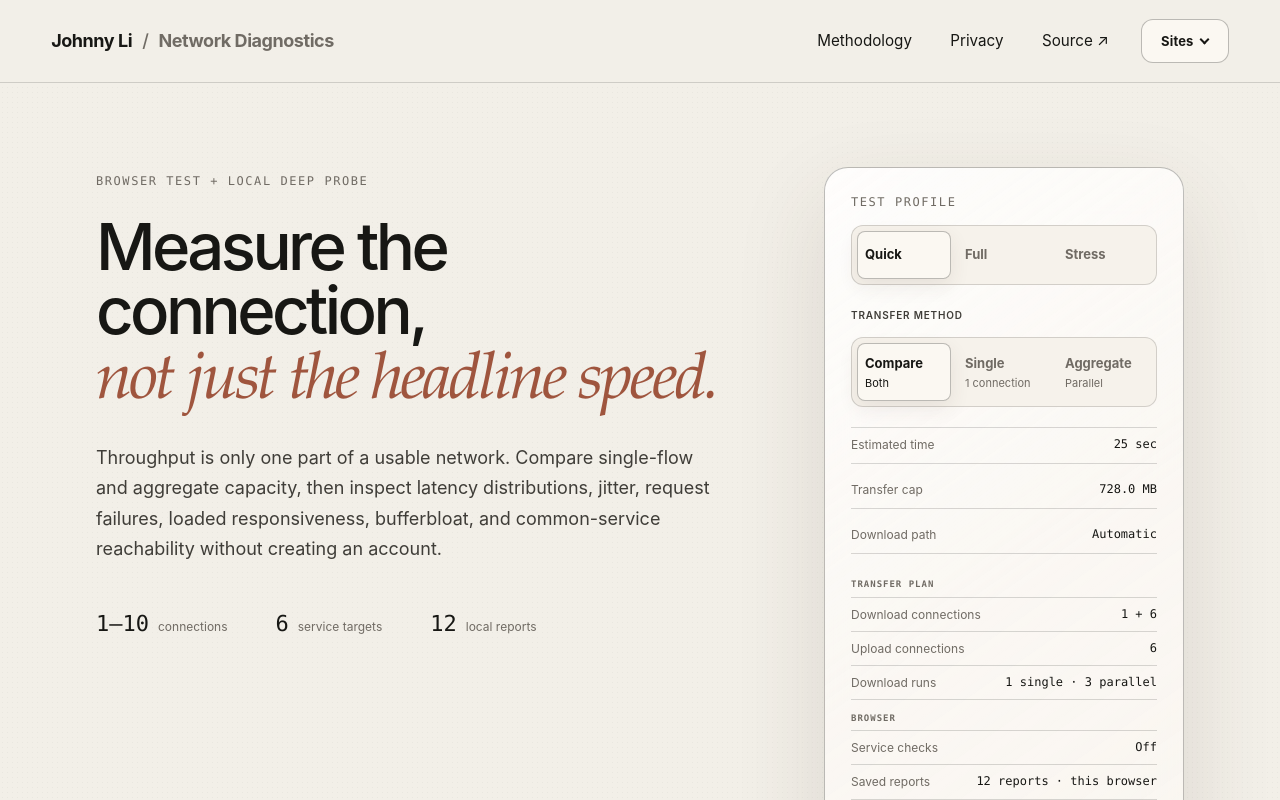
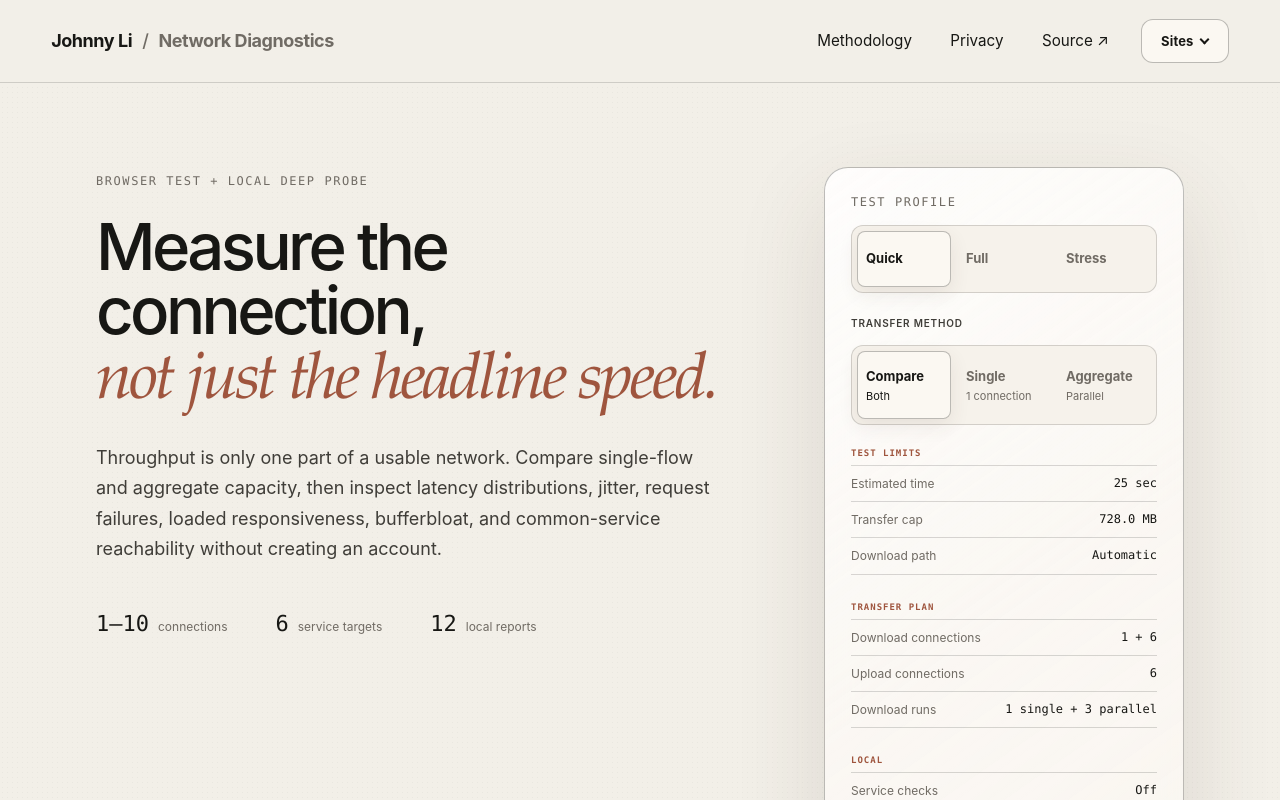
Before and after one commit to JohnnyZLi/Network-Diagnostics-Suite, a React (Vite) app: page / in a window 1280 px wide. Shown: the top 800 px of the page. Built offline with nearby package versions, Linux system fonts and the light colour scheme.

Commit message:
Restore the previous test summary layout
Restore the prior selector sizing, Test limits / Transfer plan / Local hierarchy, and plus-separated run label. Add more space before subsequent section headings and render those headings in terracotta.

```diff
--- a/src/components/TestControls.tsx
+++ b/src/components/TestControls.tsx
@@ -174,11 +174,14 @@ export function TestControls({
       </div>
 
       <div className="test-controls__summary">
-        <dl className="test-controls__limits">
-          <div><dt>Estimated time</dt><dd>{compactEstimatedTime(config.estimatedTime)}</dd></div>
-          <div><dt>Transfer cap</dt><dd>{formatBytes(transferCap)}</dd></div>
-          <div><dt>Download path</dt><dd className={downloadPath === "auto" ? "path-recommendation" : ""}>{DOWNLOAD_PATHS[downloadPath].name}</dd></div>
-        </dl>
+        <div className="test-controls__summary-group">
+          <div className="test-controls__summary-label">Test limits</div>
+          <dl>
+            <div><dt>Estimated time</dt><dd>{compactEstimatedTime(config.estimatedTime)}</dd></div>
+            <div><dt>Transfer cap</dt><dd>{formatBytes(transferCap)}</dd></div>
+            <div><dt>Download path</dt><dd className={downloadPath === "auto" ? "path-recommendation" : ""}>{DOWNLOAD_PATHS[downloadPath].name}</dd></div>
+          </dl>
+        </div>
 
         <div className="test-controls__summary-group">
           <div className="test-controls__summary-label">Transfer plan</div>
@@ -190,7 +193,7 @@ export function TestControls({
         </div>
 
         <div className="test-controls__summary-group">
-          <div className="test-controls__summary-label">Browser</div>
+          <div className="test-controls__summary-label">Local</div>
           <dl>
             <div><dt>Service checks</dt><dd>{config.includeServices ? "6 destinations" : "Off"}</dd></div>
             <div><dt>Saved reports</dt><dd>12 reports · this browser</dd></div>
--- a/src/diagnostics/flow-plan.ts
+++ b/src/diagnostics/flow-plan.ts
@@ -110,7 +110,7 @@ function comparePlan(config: TestModeConfig): Pick<DiagnosticTestPlan, "download
     uploadConnectionLabel: config.comparisonSingleUploadDurationMs > 0
       ? connectionSequence([1, config.uploadConcurrency])
       : String(config.uploadConcurrency),
-    sampleLabel: `1 single · ${config.downloadSamples} parallel`,
+    sampleLabel: `1 single + ${config.downloadSamples} parallel`,
     methodDescription: config.id === "quick"
       ? "Compares single and parallel download speed, then tests parallel upload."
       : "Compares single and parallel speed in both directions."
--- a/src/test-controls.css
+++ b/src/test-controls.css
@@ -10,18 +10,13 @@
   min-height: 56px;
   display: grid;
   align-content: center;
-  gap: 3px;
-  padding: 8px 7px;
+  gap: 4px;
   overflow: hidden;
-}
-
-.test-controls .mode-option {
-  min-height: 48px;
 }
 
 .transfer-method-selector .mode-option,
 .path-selector .mode-option {
-  min-height: 58px;
+  min-height: 68px;
 }
 
 .mode-option span,
@@ -38,7 +33,7 @@
 }
 
 .test-controls__subheading {
-  margin: 17px 0 8px;
+  margin: 20px 0 9px;
   color: var(--muted-strong);
   font-size: 10px;
   font-weight: 600;
@@ -46,38 +41,32 @@
   letter-spacing: .08em;
 }
 
-.transfer-method-selector {
-  margin-bottom: 11px;
+.test-controls__summary-group {
+  margin-top: 15px;
 }
 
-.test-controls__summary-group {
-  margin-top: 12px;
+.test-controls__summary-group + .test-controls__summary-group {
+  margin-top: 26px;
 }
 
 .test-controls__summary-label {
-  color: var(--muted);
+  color: var(--accent);
   font: 600 9px/1.35 ui-monospace, SFMono-Regular, Menlo, monospace;
   text-transform: uppercase;
   letter-spacing: .11em;
 }
 
-.test-controls__limits,
 .test-controls__summary-group dl {
   gap: 0;
   margin: 6px 0 0;
   border-top: 1px solid var(--line);
 }
 
-.test-controls__limits {
-  margin-top: 0;
-}
-
-.test-controls__limits div,
 .test-controls__summary-group dl div {
-  min-height: 32px;
+  min-height: 34px;
   align-items: center;
   gap: 12px;
-  padding: 7px 0;
+  padding: 8px 0;
 }
 
 .test-controls__summary dt {
@@ -93,12 +82,12 @@
 }
 
 .test-controls__summary dl .test-controls__variable-row {
-  min-height: 32px;
+  min-height: 34px;
   align-items: center;
 }
 
 .test-controls__summary-group:last-child {
-  margin-bottom: 16px;
+  margin-bottom: 20px;
 }
 
 .data-use-note {
@@ -141,8 +130,8 @@
     grid-template-columns: 1fr;
   }
 
-  .test-controls .mode-option {
-    min-height: 46px;
+  .mode-option {
+    min-height: 52px;
     grid-template-columns: minmax(0, 1fr);
     gap: 0;
     align-items: center;
@@ -158,7 +147,7 @@
 
   .transfer-method-selector .mode-option,
   .path-selector .mode-option {
-    min-height: 48px;
+    min-height: 52px;
     display: flex;
     align-items: center;
     justify-content: space-between;
@@ -177,7 +166,6 @@
     white-space: normal;
   }
 
-  .test-controls__limits div,
   .test-controls__summary-group dl div,
   .test-controls__summary dl .test-controls__variable-row {
     align-items: flex-start;
```
